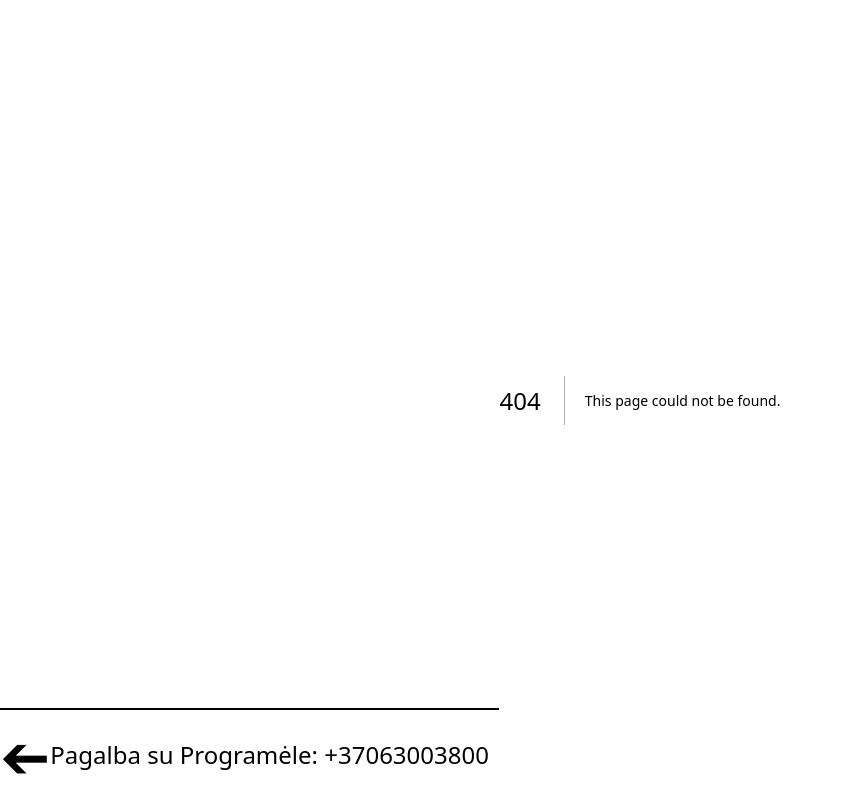
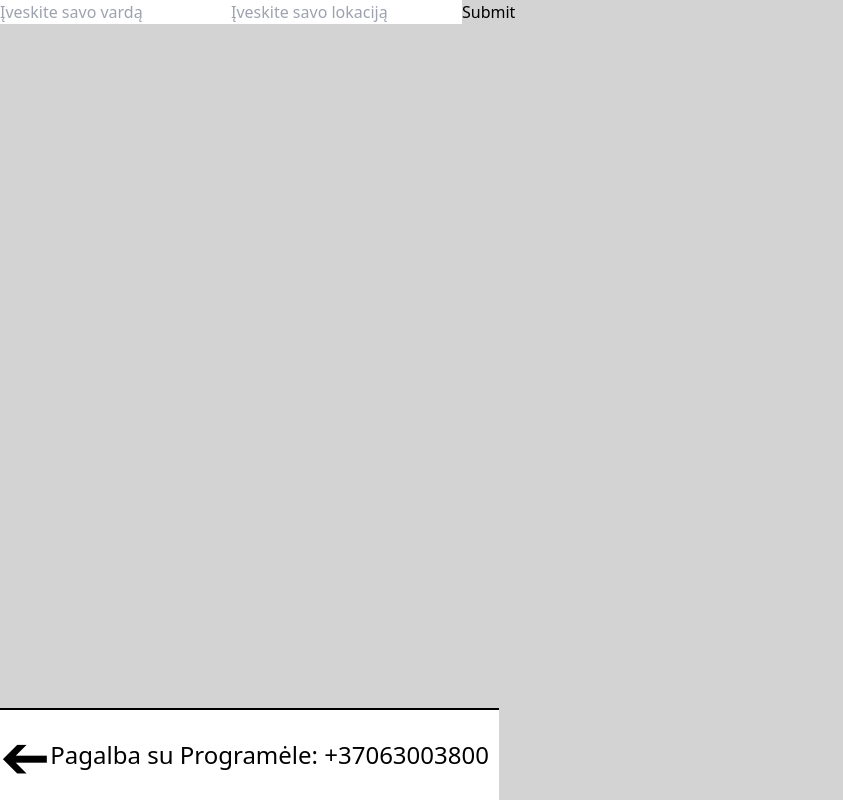
Before and after one commit to ProfasProgramuotojas/seniorhelp, a Next.js app: page /registruotis in a window 1280 px wide. Before the commit this address had no page. Shown: the whole page, without its empty margins (0-843 px from the left). Built offline with nearby package versions, Linux system fonts and the light colour scheme.

Commit message:
feat: register page

```diff
--- a/app/components/Task.jsx
+++ b/app/components/Task.jsx
@@ -1,7 +1,35 @@
-const Task = ({data}) => {
+"use client";
+
+import { useEffect, useState } from "react";
+
+const Task = ({ data }) => {
+  const [multiplier, setMultiplier] = useState(0);
+  const [date, setDate] = useState("");
+
+  useEffect(() => {
+    const nowDate = new Date();
+    const givenDate = new Date(data.date);
+    const hours = Math.floor((nowDate - givenDate) / (1000 * 60 * 60));
+    const formattedDate = givenDate.toISOString().substring(0, 10);
+    setDate(formattedDate);
+
+    setMultiplier((1 + hours * 0.01).toFixed(2));
+    console.log(formattedDate);
+  }, [data]);
+
   return (
-    <div>
-      {`${data.type} ${data.location} ${data.date} ${data.name}`}
+    <div className="task-container">
+      <div className="task-topbar">
+        <div>{data.name}</div>
+        <div>{data.location}</div>
+        </div>
+      <div className="task-middlebar">
+        <div>Pagalba su {data.type}</div>
+      </div>
+      <div className="task-bottombar">
+        <div>{date}</div>
+        <div>{multiplier}</div>
+      </div>
     </div>
   );
 };
--- a/app/globals.css
+++ b/app/globals.css
@@ -2,7 +2,48 @@
 @tailwind components;
 @tailwind utilities;
 
-
+.volunteer-text{
+  margin-top: 10px;
+  margin-left: 10px;
+  font-size: 150%;
+}
+.task-topbar{
+  margin-top: 2px;
+  margin-left: 7px;
+  font-size: 16px;
+  color: grey;
+  display: flex;
+  flex-direction: row;
+  justify-content: space-between;
+  margin-right: 7px;
+}
+.volunteer-container{
+  display: flex;
+  flex-direction: column;
+  align-items: center;
+}
+.task-middlebar{
+  font-size: 24px;
+  margin-left: 10px;
+}
+.task-bottombar{
+  margin-left: 7px;
+  margin-right: 7px;
+  display: flex;
+  flex-direction: row;
+  justify-content: space-between;
+}
+.task-container{
+  margin-top: 10px;
+  border: 2px solid black;
+  border-radius: 20px;
+  background-color: white;
+  display: flex;
+  flex-direction: column;
+  height: 100px;
+  width: 90%;
+  overflow: hidden;
+}
 .nav-main {
   background-color: white;
   border-top: 2px solid black;
--- a/app/prisijungti/page.jsx
+++ /dev/null
@@ -1,35 +0,0 @@
-"use client";
-
-import { useState } from "react";
-import { get_senior } from "../server_functions/get_senior";
-
-const page = () => {
-  const [name, setName] = useState();
-
-  const handleSubmit = async () => {
-    const res = await get_senior(name);
-    const fullName = res.first_name + " " + res.last_name;
-    localStorage.setItem("name", fullName)
-    localStorage.setItem("location", res.location)
-
-  };
-
-  return (
-    <div>
-      <input
-        onChange={(e) => {
-          setName(e.target.value);
-        }}
-      ></input>
-      <button
-        onClick={() => {
-          handleSubmit();
-        }}
-      >
-        submit
-      </button>
-    </div>
-  );
-};
-
-export default page;
--- /dev/null
+++ b/app/registruotis/page.jsx
@@ -0,0 +1,39 @@
+'use client'
+
+import React, { useEffect, useState } from "react";
+
+const page = () => {
+  const [name, setName] = useState("");
+  const [location, setLocation] = useState("");
+
+  const handleSubmit = () => {
+    localStorage.setItem("name", name);
+    localStorage.setItem("location", location);
+  };
+
+  return (
+    <div>
+      <input
+        placeholder="Įveskite savo vardą"
+        onChange={(e) => {
+          setName(e.target.value);
+        }}
+      ></input>
+      <input
+        placeholder="Įveskite savo lokaciją"
+        onChange={(e) => {
+          setLocation(e.target.value);
+        }}
+      ></input>
+      <button
+        onClick={() => {
+          handleSubmit();
+        }}
+      >
+        Submit
+      </button>
+    </div>
+  );
+};
+
+export default page;
--- a/app/server_functions/add_senior.tsx
+++ b/app/server_functions/add_senior.tsx
@@ -4,7 +4,7 @@ const db = require("../_backend_modules/db");
 
 export async function add_senior(data) {
   try {
-    const query = `INSERT INTO seniors (first_name, last_name, location) VALUES (?, ?, ?)`;
+    const query = `INSERT INTO senior (first_name, last_name, location) VALUES (?, ?, ?)`;
     const values = [data.first_name, data.last_name, data.location];
     const res = await db.query(query, values);
     return res;
--- a/app/server_functions/get_senior.tsx
+++ b/app/server_functions/get_senior.tsx
@@ -4,7 +4,7 @@ const db = require("../_backend_modules/db");
 
 export async function get_senior(first_name) {
   try {
-    const query = `SELECT * FROM seniors WHERE first_name = ?`;
+    const query = `SELECT * FROM senior WHERE first_name = ?`;
     const values = [first_name]
     const res = await db.query(query, values);
     return res[0];
--- a/app/volunteer/page.jsx
+++ b/app/volunteer/page.jsx
@@ -11,17 +11,16 @@ const page = () => {
     const fetch_tasks = async () => {
       const res = await get_tasks();
       setTasks(res);
-      console.log(res);
     };
     fetch_tasks();
   }, []);
 
   return (
     <div>
-      <div>Pasirinkite užduotį:</div>
+      <div className="volunteer-text">Pasirinkite užduotį:</div>
       {tasks.map((task, key) => {
         return (
-          <div key={key}>
+          <div key={key} className="volunteer-container">
             <Task data={task} />
           </div>
         );
```
